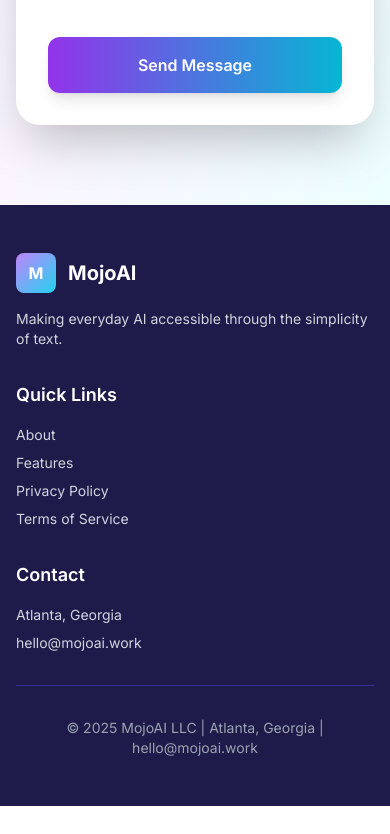
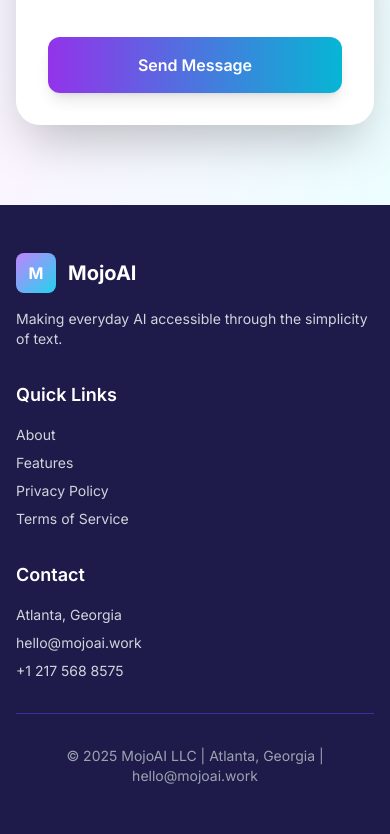
Before and after one commit to Coastin425/MojoAIWebsite, a Next.js app: page / in a window 390 px wide. Shown: the part 3712-4546 px from the top of the page. Before the commit the page ends 4518 px from the top, so only its background shows below. Built offline with nearby package versions, Linux system fonts and the light colour scheme; no server answers.

Commit message:
Add support phone number to contact section

```diff
--- a/app/page.tsx
+++ b/app/page.tsx
@@ -504,6 +504,11 @@ export default function Home() {
                     hello@mojoai.work
                   </a>
                 </li>
+                <li>
+                  <a href="tel:+12175688575" className="hover:text-cyan-400 transition-colors">
+                    +1 217 568 8575
+                  </a>
+                </li>
               </ul>
             </div>
           </div>
```
